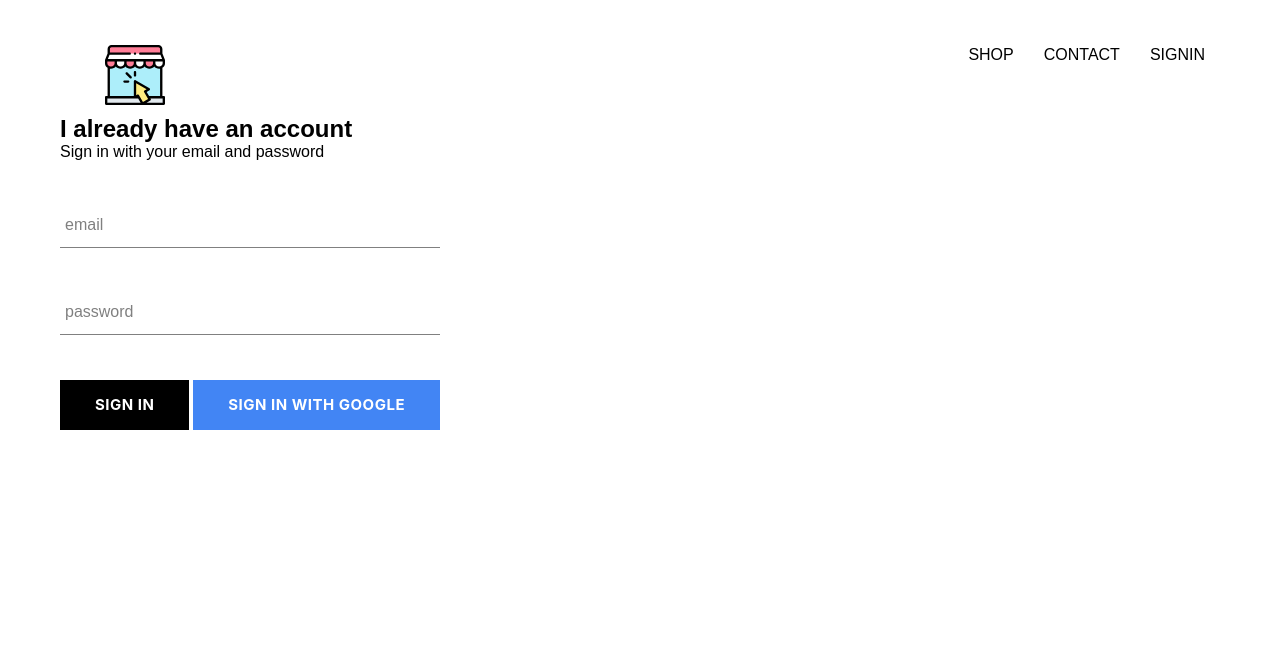
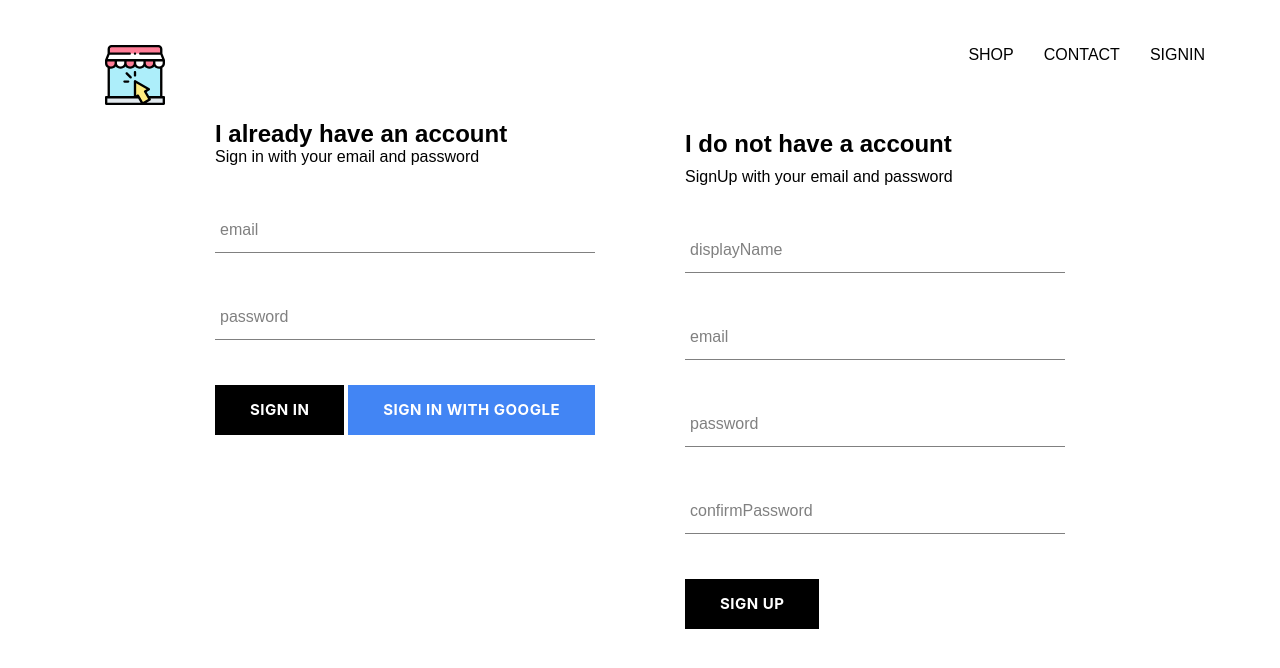
Before and after one commit to bekundan/crwnClothingshop, a React (Create React App) app: page /signin in a window 1280 px wide. Shown: the top 668 px of the page. Built offline with nearby package versions, Linux system fonts and the light colour scheme; no server answers; a web font is replaced by a local one.

Commit message:
implemented the signUp page with email and passowrd and store in to database

```diff
--- a/src/App.js
+++ b/src/App.js
@@ -30,6 +30,7 @@
               ...snapShot.data(),
             },
           });
+          console.log(this.state);
         });
       }
       this.setState({ currentUser: userAuth });
--- /dev/null
+++ b/src/components/sign-up/sign-up.component.jsx
@@ -0,0 +1,96 @@
+import React from "react";
+import "./sign-up.style.scss";
+//now we import the form
+import FormInput from "../form-input/form-input.components";
+//now the custom buttons
+import CustomButton from "../custom-button/custom-button.component";
+//now we import the authentication from firebase
+import { auth, createUserProfileDocument } from "../../firebase/firebase.utils";
+
+class SignUp extends React.Component {
+  constructor() {
+    super();
+    this.state = {
+      displayName: "",
+      email: "",
+      password: "",
+      confirmPassword: "",
+    };
+  }
+
+  handleSubmit = async (event) => {
+    event.preventDefault();
+    const { displayName, email, password, confirmPassword } = this.state;
+    if (password !== confirmPassword) {
+      alert("password doesn't match");
+      return;
+    }
+    try {
+      const { user } = await auth.createUserWithEmailAndPassword(
+        email,
+        password
+      );
+      await createUserProfileDocument(user, { displayName });
+      this.setState({
+        displayName: "",
+        email: "",
+        password: "",
+        confirmPassword: "",
+      });
+    } catch (err) {
+      console.log("error here :", err);
+    }
+  };
+  handleChange = (event) => {
+    const { name, value } = event.target;
+
+    this.setState({ [name]: value });
+  };
+
+  render() {
+    const { displayName, email, password, confirmPassword } = this.state;
+    return (
+      <div className="sign-up">
+        <h2 className="title"> I do not have a account</h2>
+        <span>SignUp with your email and password</span>
+        <form className="sign-up-form" onSubmit={this.handleSubmit}>
+          <FormInput
+            type="text"
+            name="displayName"
+            value={displayName}
+            onChange={this.handleChange}
+            label="displayName"
+            required
+          />
+          <FormInput
+            type="email"
+            name="email"
+            value={email}
+            onChange={this.handleChange}
+            label="email"
+            required
+          />
+          <FormInput
+            type="password"
+            name="password"
+            value={password}
+            onChange={this.handleChange}
+            label="password"
+            required
+          />
+          <FormInput
+            type="password"
+            name="confirmPassword"
+            value={confirmPassword}
+            onChange={this.handleChange}
+            label="confirmPassword"
+            required
+          />
+          <CustomButton type="submit">Sign Up</CustomButton>
+        </form>
+      </div>
+    );
+  }
+}
+
+export default SignUp;
--- /dev/null
+++ b/src/components/sign-up/sign-up.style.scss
@@ -0,0 +1,9 @@
+.sign-up {
+  display: flex;
+  flex-direction: column;
+  width: 380px;
+
+  .title {
+    margin: 10px 0;
+  }
+}
--- a/src/pages/signIn&signUp/sign-in-and-sign-up.jsx
+++ b/src/pages/signIn&signUp/sign-in-and-sign-up.jsx
@@ -1,11 +1,13 @@
 import React from "react";
 //the signIn from
 import SignIn from "../../components/sign-in/sign-in.components";
+import SignUp from "../../components/sign-up/sign-up.component";
 import "./sign-in-and-sign-up.style.scss";
 
 const SignInandSignUpPage = () => (
   <div className="sign-in-and-sign-up">
     <SignIn />
+    <SignUp />
   </div>
 );
 
--- a/src/pages/signIn&signUp/sign-in-and-sign-up.style.scss
+++ b/src/pages/signIn&signUp/sign-in-and-sign-up.style.scss
@@ -0,0 +1,6 @@
+.sign-in-and-sign-up {
+  width: 850px;
+  display: flex;
+  justify-content: space-between;
+  margin: 30px auto;
+}
```
Also changed, not shown: 1 other file (tests, documents, lock files or other folders).
